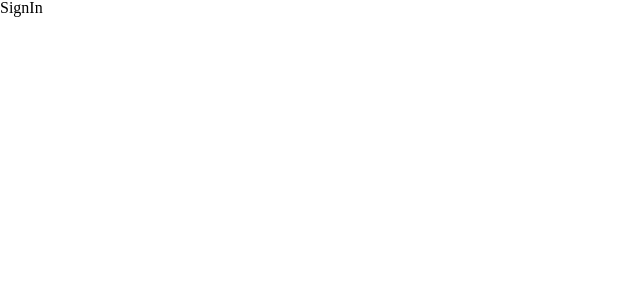
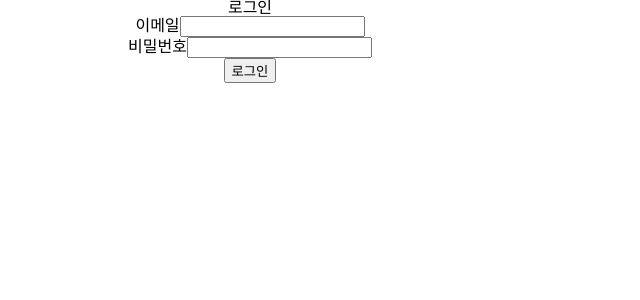
Before and after one commit to choijinhap/wanted-pre-onboarding-frontend, a React (Create React App) app: page /signin in a window 1280 px wide. Shown: the top 300 px of the page, without its empty margins (0-640 px from the left). Built offline with nearby package versions, Linux system fonts and the light colour scheme.

Commit message:
feat : signin페이지 레이아웃 작성

```diff
--- a/src/pages/SignIn/index.tsx
+++ b/src/pages/SignIn/index.tsx
@@ -1,5 +1,52 @@
 import * as React from 'react';
 
+import SignForm from 'components/common/SignForm';
+
+type FormState = {
+	email: string;
+	password: string;
+};
+const initialFormState = {
+	email: '',
+	password: '',
+};
 export default function SignIn() {
-	return <div>SignIn</div>;
+	const [formState, setFormState] = React.useState<FormState>(initialFormState);
+	const onFormInputChange = (e: React.ChangeEvent<HTMLInputElement>) => {
+		setFormState((prevState) => ({
+			...prevState,
+			[e.target.id]: e.target.value,
+		}));
+	};
+	const onFormSubmit = (e: React.FormEvent<HTMLFormElement>) => {
+		e.preventDefault();
+	};
+	return (
+		<SignForm onSubmit={onFormSubmit}>
+			<h1>로그인</h1>
+			<label htmlFor="email">
+				<span>이메일</span>
+				<input
+					type="email"
+					id="email"
+					data-testid="email-input"
+					value={formState.email}
+					onChange={onFormInputChange}
+				/>
+			</label>
+			<label htmlFor="password">
+				<span>비밀번호</span>
+				<input
+					type="password"
+					id="password"
+					data-testid="password-input"
+					value={formState.password}
+					onChange={onFormInputChange}
+				/>
+			</label>
+			<button type="submit" data-testid="signin-button">
+				로그인
+			</button>
+		</SignForm>
+	);
 }
```
